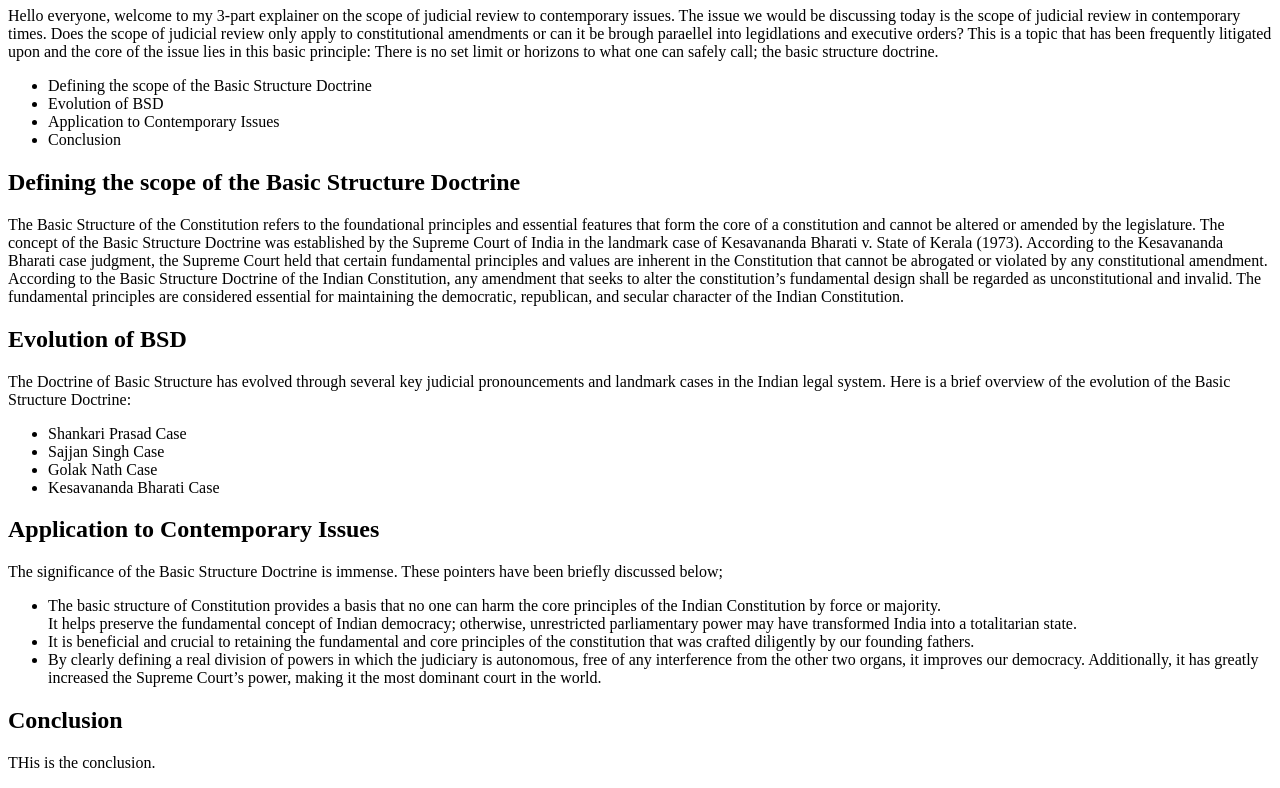
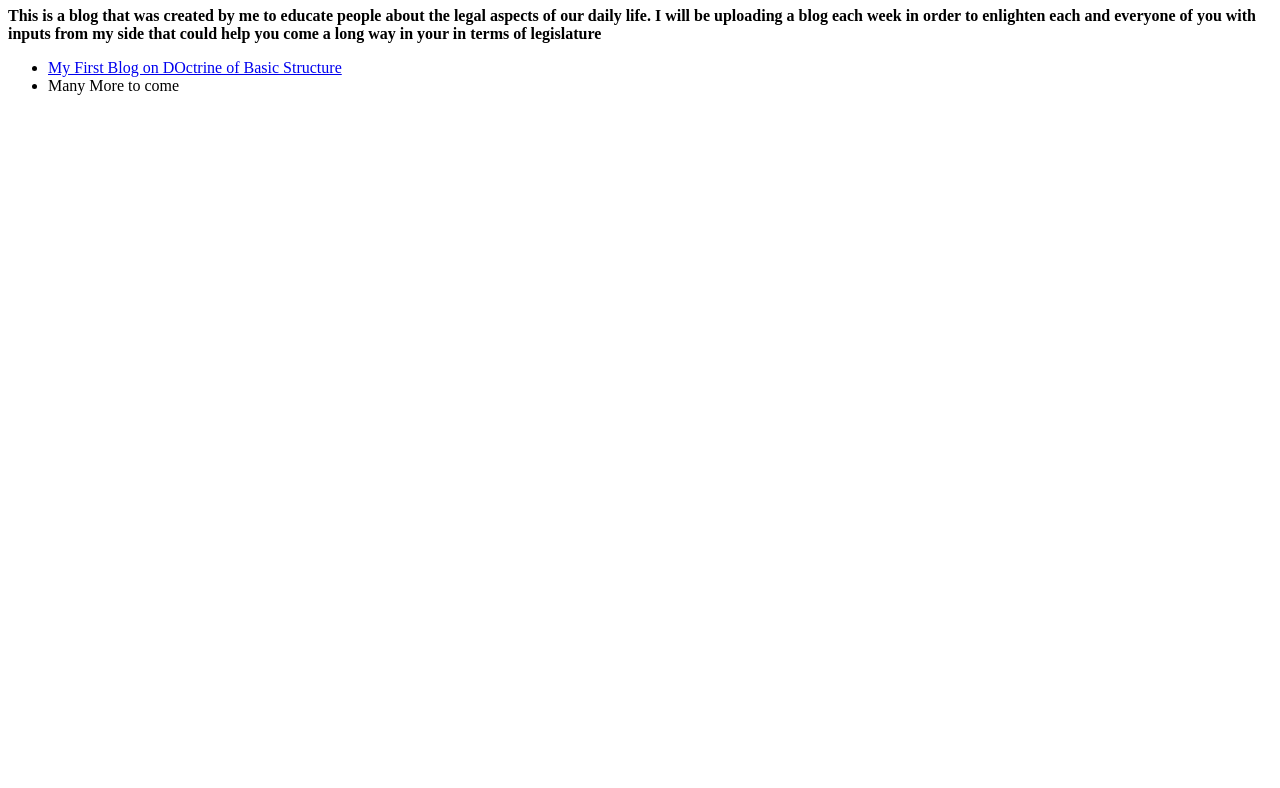
Before and after one commit to naseehasalam/diya_blog, a plain HTML site: page index.html in a window 1280 px wide. Shown: the part 73-861 px from the top of the page. After the commit the page ends 800 px from the top, so only its background shows below. Drawn offline with Linux system fonts and the light colour scheme.

Commit message:
Modifief index.html

```diff
--- a/index.html
+++ b/index.html
@@ -1,44 +1,15 @@
 <!DOCTYPE html>
-<html>
-    <head lang="en">
-        <meta charset="UTF-8">
+<html lang="en">
+    <head>
+        <meta charset = 'UTF-8'>
         <title>Diya's Blog</title>
     </head>
     <body>
-        <h1>The Scope of Judicial Review - Basic Structure Doctrine</h1>
-        <p>Hello everyone, welcome to my 3-part explainer on the scope of judicial review to contemporary issues. The issue we would be discussing today is the scope of judicial review in contemporary times. Does the scope of judicial review only apply to constitutional amendments or can it be brough paraellel into legidlations and executive orders? This is a topic that has been frequently litigated upon and the core of the issue lies in this basic principle: There is no set limit or horizons to what one can safely call; the basic structure doctrine. </p>
+        <h1>Welcome to Diya's Blog!!</h1>
+        <p><strong>This is a blog that was created by me to educate people about the legal aspects of our daily life. I will be uploading a blog each week in order to enlighten each and everyone of you with inputs from my side that could help you come a long way in your in terms of legislature</strong></p>
         <ul>
-            <li>Defining the scope of the Basic Structure Doctrine</li>
-            <li>Evolution of BSD</li>
-            <li>Application to Contemporary Issues</li>
-            <li>Conclusion</li>
+            <li><a href="blog1.html">My First Blog on DOctrine of Basic Structure</a></li>
+            <li>Many More to come</li>
         </ul>
-        <h2>Defining the scope of the Basic Structure Doctrine</h2>
-        <p>The Basic Structure of the Constitution refers to the foundational principles and essential features that form the core of a constitution and cannot be altered or amended by the legislature. The concept of the Basic Structure Doctrine was established by the Supreme Court of India in the landmark case of Kesavananda Bharati v. State of Kerala (1973). According to the Kesavananda Bharati case judgment, the Supreme Court held that certain fundamental principles and values are inherent in the Constitution that cannot be abrogated or violated by any constitutional amendment.
-
-According to the Basic Structure Doctrine of the Indian Constitution, any amendment that seeks to alter the constitution’s fundamental design shall be regarded as unconstitutional and invalid. The fundamental principles are considered essential for maintaining the democratic, republican, and secular character of the Indian Constitution.</p>
-        <h2>Evolution of BSD</h2>
-        <p>The Doctrine of Basic Structure has evolved through several key judicial pronouncements and landmark cases in the Indian legal system. Here is a brief overview of the evolution of the Basic Structure Doctrine:
-           <ul>
-            <li>Shankari Prasad Case</li>
-            <li>Sajjan Singh Case</li>
-            <li>Golak Nath Case</li>
-            <li>Kesavananda Bharati Case</li>
-           </ul>
-        </p>
-        <h2>Application to Contemporary Issues</h2>
-        <p>
-            The significance of the Basic Structure Doctrine is immense. These pointers have been briefly discussed below;
-            <ul>
-                <li>The basic structure of Constitution provides a basis that no one can harm the core principles of the Indian Constitution by force or majority.
-                </li>It helps preserve the fundamental concept of Indian democracy; otherwise, unrestricted parliamentary power may have transformed India into a totalitarian state.</li>
-                <li>It is beneficial and crucial to retaining the fundamental and core principles of the constitution that was crafted diligently by our founding fathers.</li>
-                <li>By clearly defining a real division of powers in which the judiciary is autonomous, free of any interference from the other two organs, it improves our democracy. Additionally, it has greatly increased the Supreme Court’s power, making it the most dominant court in the world.</li>
-            </ul>
-        </p>
-        <h2>Conclusion</h2>
-        <p>
-            THis is the conclusion.
-        </p>
     </body>
 </html>
```
